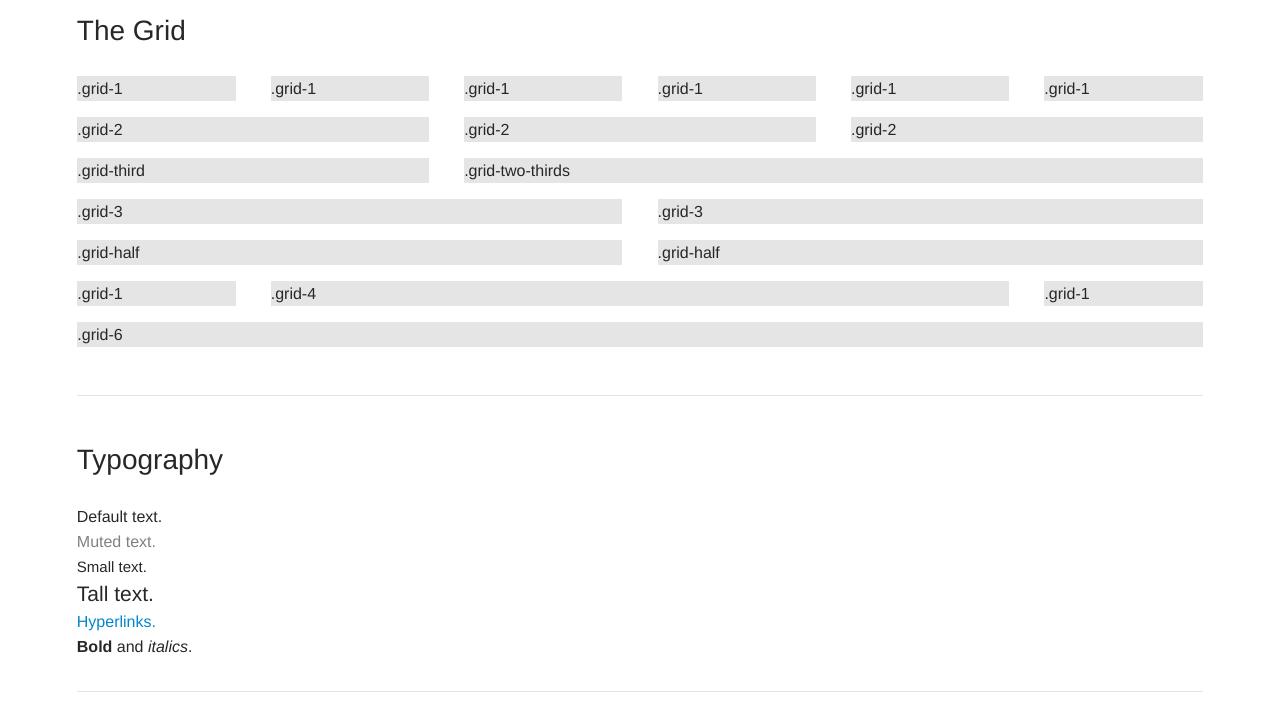
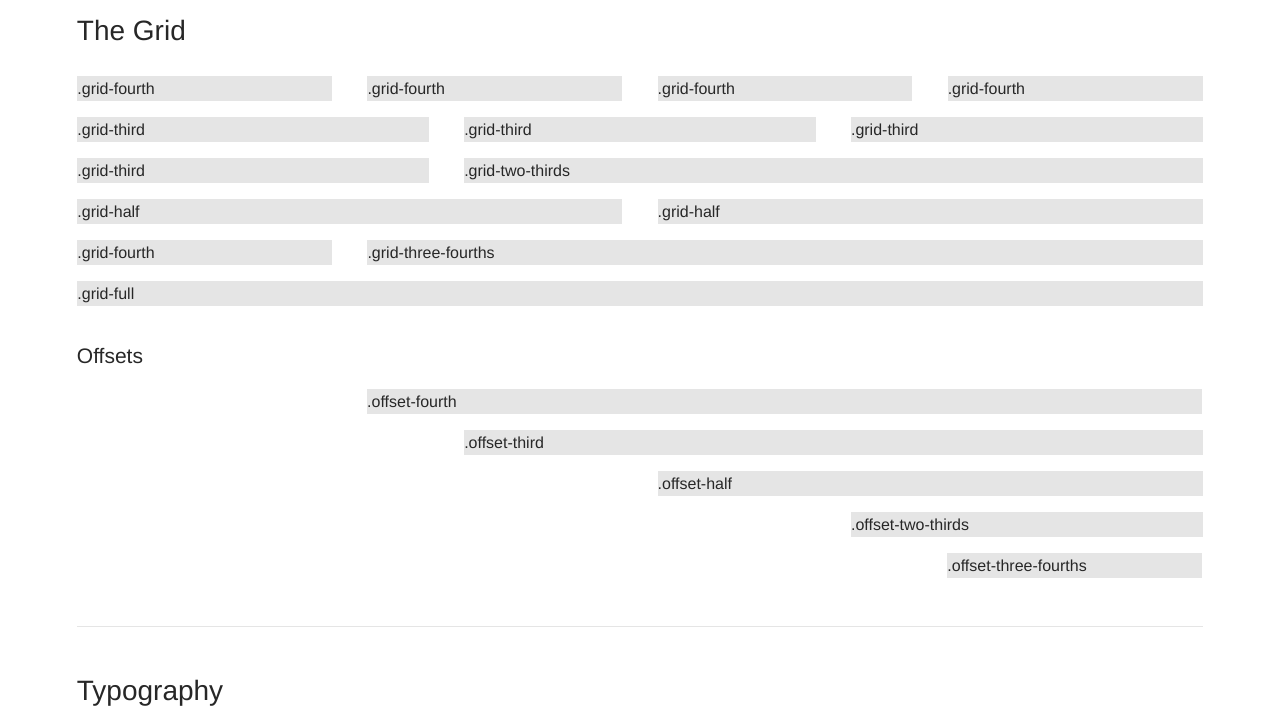
Before and after one commit to cferdinandi/kraken, a plain HTML site: page index.html in a window 1280 px wide. Shown: the top 722 px of the page. Drawn offline with Linux system fonts and the light colour scheme.

Commit message:
Added fraction-based grid system
grid-fourth, grid-third, etc.

```diff
--- a/index.html
+++ b/index.html
@@ -53,18 +53,16 @@
 			<h1>The Grid</h1>
 
 			<div class="row">
-					<div class="grid-1" style="background-color: #e5e5e5; margin-bottom: 1em;">.grid-1</div>
-					<div class="grid-1" style="background-color: #e5e5e5; margin-bottom: 1em;">.grid-1</div>
-					<div class="grid-1" style="background-color: #e5e5e5; margin-bottom: 1em;">.grid-1</div>
-					<div class="grid-1" style="background-color: #e5e5e5; margin-bottom: 1em;">.grid-1</div>
-					<div class="grid-1" style="background-color: #e5e5e5; margin-bottom: 1em;">.grid-1</div>
-					<div class="grid-1" style="background-color: #e5e5e5; margin-bottom: 1em;">.grid-1</div>
+				<div class="grid-fourth" style="background-color: #e5e5e5; margin-bottom: 1em;">.grid-fourth</div>
+				<div class="grid-fourth" style="background-color: #e5e5e5; margin-bottom: 1em;">.grid-fourth</div>
+				<div class="grid-fourth" style="background-color: #e5e5e5; margin-bottom: 1em;">.grid-fourth</div>
+				<div class="grid-fourth" style="background-color: #e5e5e5; margin-bottom: 1em;">.grid-fourth</div>
 			</div>
 
 			<div class="row">
-					<div class="grid-2" style="background-color: #e5e5e5; margin-bottom: 1em;">.grid-2</div>
-					<div class="grid-2" style="background-color: #e5e5e5; margin-bottom: 1em;">.grid-2</div>
-					<div class="grid-2" style="background-color: #e5e5e5; margin-bottom: 1em;">.grid-2</div>
+				<div class="grid-third" style="background-color: #e5e5e5; margin-bottom: 1em;">.grid-third</div>
+				<div class="grid-third" style="background-color: #e5e5e5; margin-bottom: 1em;">.grid-third</div>
+				<div class="grid-third" style="background-color: #e5e5e5; margin-bottom: 1em;">.grid-third</div>
 			</div>
 
 			<div class="row">
@@ -73,23 +71,40 @@
 			</div>
 
 			<div class="row">
-					<div class="grid-3" style="background-color: #e5e5e5; margin-bottom: 1em;">.grid-3</div>
-					<div class="grid-3" style="background-color: #e5e5e5; margin-bottom: 1em;">.grid-3</div>
-				</div>
-
-				<div class="row">
 				<div class="grid-half" style="background-color: #e5e5e5; margin-bottom: 1em;">.grid-half</div>
 				<div class="grid-half" style="background-color: #e5e5e5; margin-bottom: 1em;">.grid-half</div>
 			</div>
 
 			<div class="row">
-					<div class="grid-1" style="background-color: #e5e5e5; margin-bottom: 1em;">.grid-1</div>
-					<div class="grid-4" style="background-color: #e5e5e5; margin-bottom: 1em;">.grid-4</div>
-					<div class="grid-1" style="background-color: #e5e5e5; margin-bottom: 1em;">.grid-1</div>
+				<div class="grid-fourth" style="background-color: #e5e5e5; margin-bottom: 1em;">.grid-fourth</div>
+				<div class="grid-three-fourths" style="background-color: #e5e5e5; margin-bottom: 1em;">.grid-three-fourths</div>
 			</div>
 
 			<div class="row">
-					<div class="grid-6" style="background-color: #e5e5e5; margin-bottom: 1em;">.grid-6</div>
+				<div class="grid-full" style="background-color: #e5e5e5; margin-bottom: 1em;">.grid-full</div>
+			</div>
+
+
+			<h2>Offsets</h2>
+
+			<div class="row">
+				<div class="grid-three-fourths offset-fourth" style="background-color: #e5e5e5; margin-bottom: 1em;">.offset-fourth</div>
+			</div>
+
+			<div class="row">
+				<div class="grid-two-thirds offset-third" style="background-color: #e5e5e5; margin-bottom: 1em;">.offset-third</div>
+			</div>
+
+			<div class="row">
+				<div class="grid-half offset-half" style="background-color: #e5e5e5; margin-bottom: 1em;">.offset-half</div>
+			</div>
+
+			<div class="row">
+				<div class="grid-third offset-two-thirds" style="background-color: #e5e5e5; margin-bottom: 1em;">.offset-two-thirds</div>
+			</div>
+
+			<div class="row">
+				<div class="grid-fourth offset-three-fourths" style="background-color: #e5e5e5; margin-bottom: 1em;">.offset-three-fourths</div>
 			</div>
 
 			<hr>
--- a/kraken.css
+++ b/kraken.css
@@ -167,33 +167,17 @@ a:active {
 		margin-right: -1.515151515152%;
 	}
 
-	.grid-1,
-	.grid-2,
-	.grid-3,
-	.grid-4,
-	.grid-5,
-	.grid-6,
+	.grid-fourth,
+	.grid-third,
 	.grid-half,
-	.grid-third,
 	.grid-two-thirds,
+	.grid-three-fourths,
+	.grid-full,
 	.grid-img {
 		float: left;
 		width:96.969696969697%;
 		margin-left: 1.515151515152%;
 		margin-right: 1.515151515152%;
-	}
-
-	.grid-third {
-		width: 30.30303030303%;
-	}
-
-	.grid-half,
-	.grid-img {
-		width: 46.969696969697%;
-	}
-
-	.grid-two-thirds {
-		width: 63.636363636364%;
 	}
 
 	/*  Reverses order of grid for content choreography */
@@ -207,51 +191,52 @@ a:active {
 /*  6-column grid  */
 @media (min-width: 40em) {
 
-	.grid-1 {
-		width: 13.636363636364%;
+	.grid-fourth {
+		width: 21.96969696969%;
 	}
 
-	.grid-2,
 	.grid-third,
 	.grid-img {
 		width: 30.30303030303%;
 	}
 
-	.grid-3,
 	.grid-half {
 		width: 46.969696969697%;
 	}
 
-	.grid-4,
 	.grid-two-thirds {
 		width: 63.636363636364%;
 	}
 
-	.grid-5 {
-		width: 80.30303030303%;
+	.grid-three-fourths {
+		width: 71.969696969697%;
 	}
 
-	.grid-6 {
+	.grid-full {
 		width: 96.969696969697%;
 	}
 
 
 	/*  Offets let you shift grid elements to the right
 	 *  but stay aligned to the grid. */
-	.offset-1 {
-		margin-left: 18.181818181818%;
+	.offset-fourth {
+		margin-left: 26.484848484848%;
 	}
 
-	.offset-2 {
+	.offset-third {
 		margin-left: 34.848484848485%;
 	}
 
-	.offset-3 {
+	.offset-half {
 		margin-left: 51.515151515152%;
 	}
 
-	.offset-4 {
+	.offset-two-thirds {
 		margin-left: 68.181818181818%;
+	}
+
+	.offset-three-fourths {
+		margin-left: 76.484848484848%;
 	}
 
 	.offset-5 {
```
Lines whose indentation alone changed are shown as unchanged.
